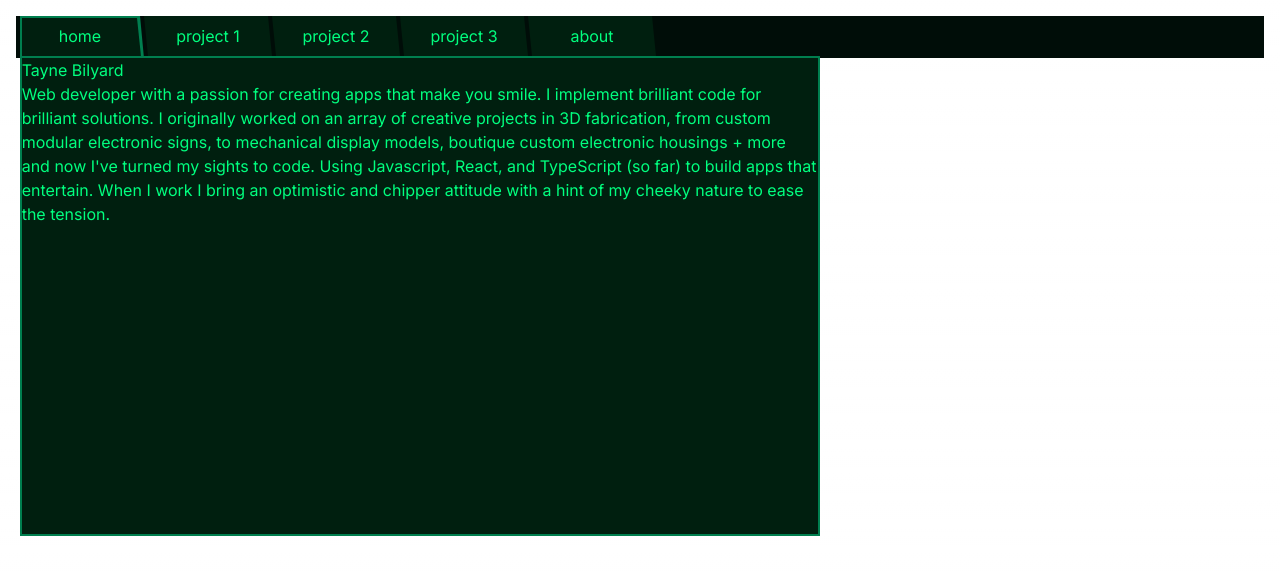
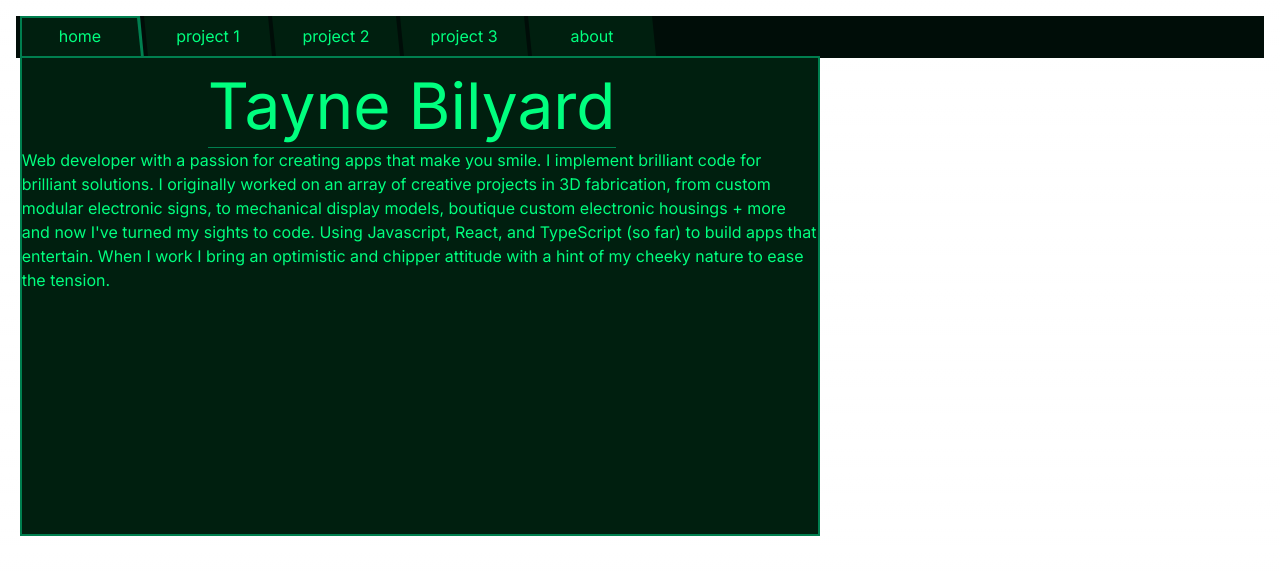
Before and after one commit to TayneB/portfol-marbware, a Next.js app: page / in a window 1280 px wide. Shown: the top 574 px of the page. Built offline with nearby package versions, Linux system fonts and the light colour scheme.

Commit message:
adding css to home

```diff
--- a/src/app/globals.css
+++ b/src/app/globals.css
@@ -178,6 +178,15 @@ body {
   border: 0.125rem, solid, rgb(0, 127, 79);
 }
 
+/* Home = portfol-marbware/src/app/page.tsx */
+h1.landing-name {
+  font-size: 4rem;
+  max-height: 5.6rem;
+  justify-self: center;
+  margin-left: -1rem;
+  border-bottom: rgb(0, 127, 79) solid 1px;
+}
+
 @layer utilities {
   .text-balance {
     text-wrap: balance;
--- a/src/app/page.tsx
+++ b/src/app/page.tsx
@@ -5,7 +5,7 @@ import Link from 'react'
 export default function Home() {
   return (
     <div className="page-content">
-      <h1>Tayne Bilyard</h1>
+      <h1 className="landing-name">Tayne Bilyard</h1>
       <p>
         Web developer with a passion for creating apps that make you smile. I
         implement brilliant code for brilliant solutions. I originally worked on
```
